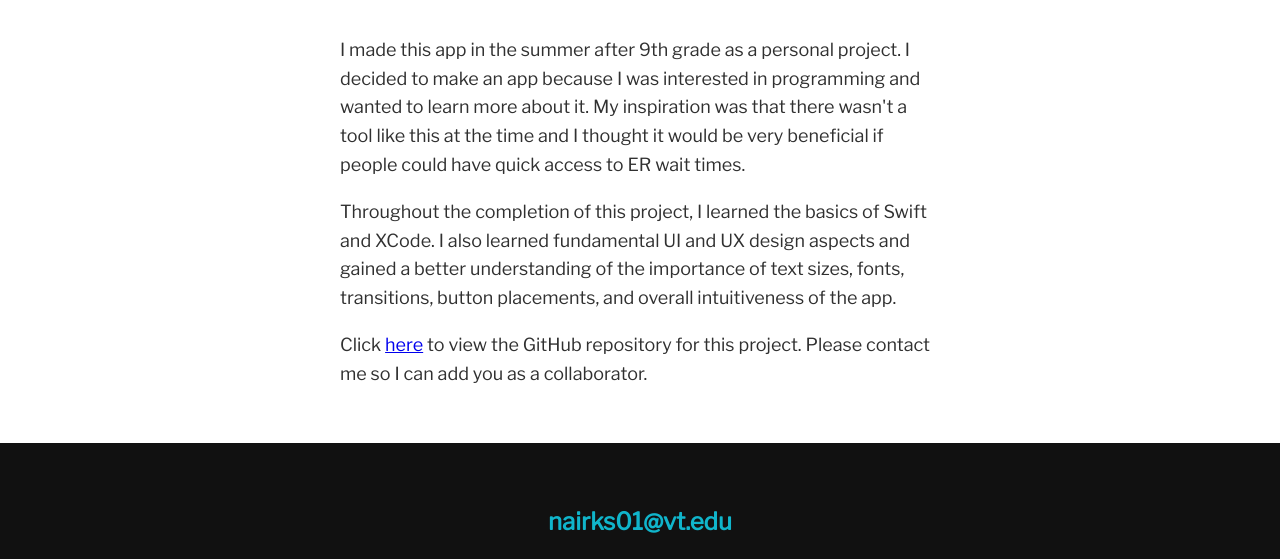
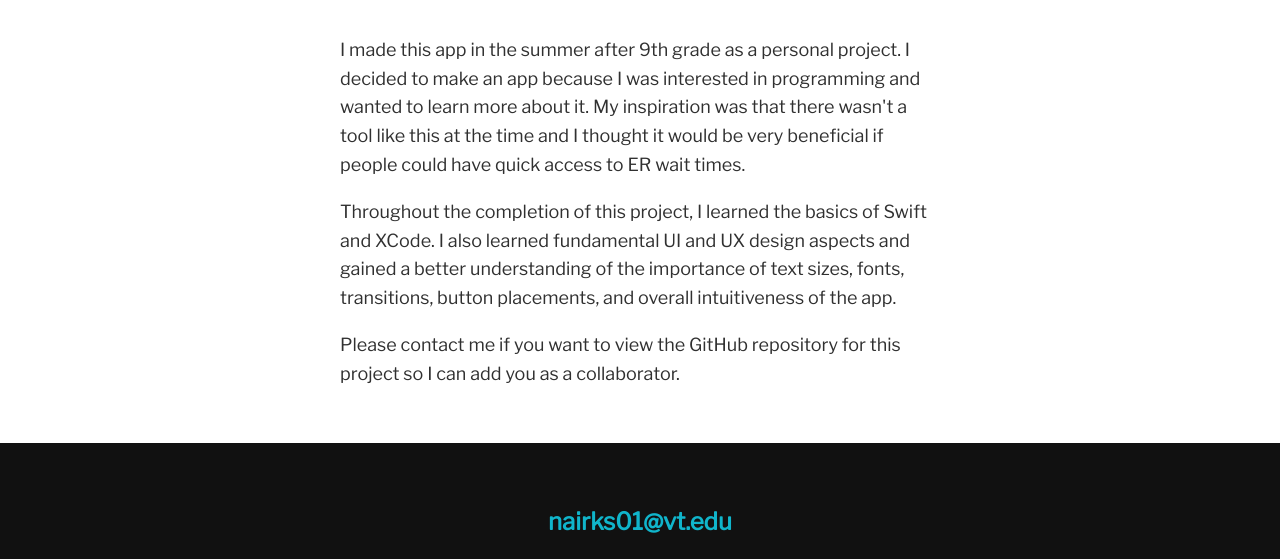
Before and after one commit to nairks01/nairks01.github.io, a plain HTML site: page project-item.html in a window 1280 px wide. Shown: the part 1151-1710 px from the top of the page. Drawn offline with nearby package versions, Linux system fonts and the light colour scheme.

Commit message:
Update project-item.html
Removed faulty GitHub link.

```diff
--- a/project-item.html
+++ b/project-item.html
@@ -67,9 +67,7 @@
             and overall intuitiveness of the app.
         </p>
 
-        <p> Click <a href="https://github.com/nairks01/IOS-ER-Wait-Times-App">here</a> to view the GitHub repository for
-            this project. Please contact me so I can add you as a collaborator.
-        </p>
+        <p> Please contact me if you want to view the GitHub repository for this project so I can add you as a collaborator. </p>
 
     </div>
 
```
